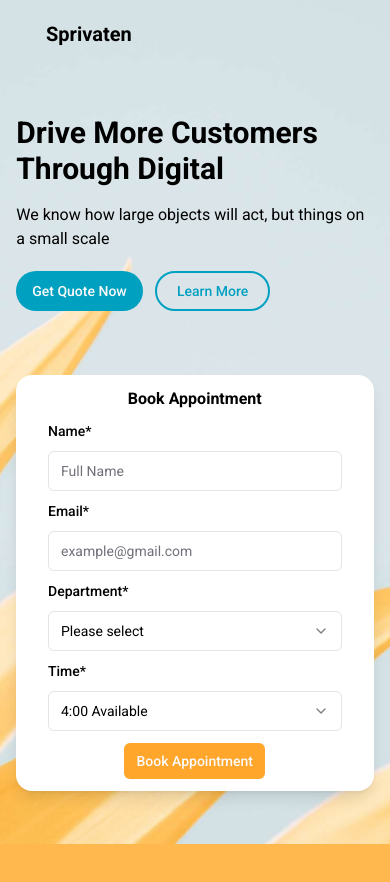
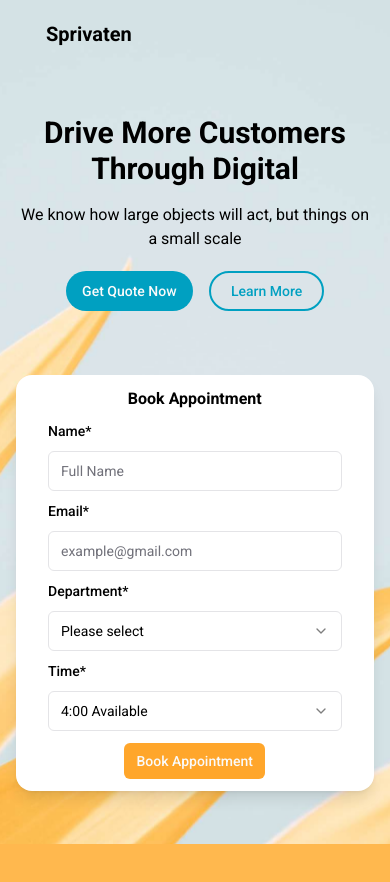
Before and after one commit to ufyy01/Sprivaten, a React (Vite) app: page / in a window 390 px wide. Shown: the top 882 px of the page. Built offline with nearby package versions, Linux system fonts and the light colour scheme; some icons are missing.

Commit message:
bg edited

```diff
--- a/index.html
+++ b/index.html
@@ -8,6 +8,7 @@
 		<link
 			href="https://fonts.googleapis.com/css2?family=Roboto:ital,wght@0,100;0,300;0,400;0,500;0,700;0,900;1,100;1,300;1,400;1,500;1,700;1,900&display=swap"
 			rel="stylesheet" />
+		<link rel="stylesheet" href="./src/index.css" />
 		<title>Sprivaten</title>
 	</head>
 	<body>
--- a/src/App.tsx
+++ b/src/App.tsx
@@ -3,7 +3,7 @@ import Navbar from "./components/Navbar";
 
 function App() {
 	return (
-		<div className="w-11/12 mx-auto h-screen lg:overflow-hidden">
+		<div className="hero w-11/12 mx-auto h-screen lg:overflow-hidden">
 			<Navbar />
 			<Hero />
 		</div>
--- a/src/components/Hero.tsx
+++ b/src/components/Hero.tsx
@@ -15,28 +15,28 @@ const Hero = () => {
 				className="w-full lg:w-5/12 lg:ms-10"
 				data-aos="zoom-out-left"
 				data-aos-duration="1000">
-				<h1 className="font-bold text-3xl lg:text-3xl xl:text-5xl">
+				<h1 className="font-bold text-3xl lg:text-3xl xl:text-5xl text-center lg:text-start">
 					Drive More Customers
 					<br className="hidden lg:block" /> Through Digital
 				</h1>
-				<p className="mt-4 text-[737373]">
+				<p className="mt-4 text-[737373] text-center lg:text-start">
 					We know how large objects will act, but things on a small scale
 				</p>
 				<div
-					className="flex my-5 gap-3"
+					className="lg:flex my-5 text-center lg:text-start"
 					data-aos="fade-right"
 					data-aos-delay="1500">
 					<Button className="bg-[#00A0C1] rounded-3xl">Get Quote Now</Button>
 					<Button
 						data-aos="zoom-in"
-						className="text-[#00A0C1] rounded-3xl px-5 border-2 border-[#00A0C1] bg-transparent"
+						className="text-[#00A0C1] rounded-3xl px-5 border-2 border-[#00A0C1] bg-transparent ms-4"
 						variant="outline">
 						Learn More
 					</Button>
 				</div>
 			</div>
 			<div
-				className="pb-4 mt-16 lg:mt-0 "
+				className="pb-4 mt-16 lg:mt-0"
 				data-aos="flip-right"
 				data-aos-duration="1000">
 				<HeroForm />
--- a/src/index.css
+++ b/src/index.css
@@ -63,7 +63,7 @@ body {
 	background-size: cover;
 	background-position: center;
 	background-repeat: no-repeat;
-	height: 100vh;
+	min-height: 100vh;
 	width: 100%;
 	background-color: #ffb84e;
 	font-family: "Roboto", sans-serif;
```
